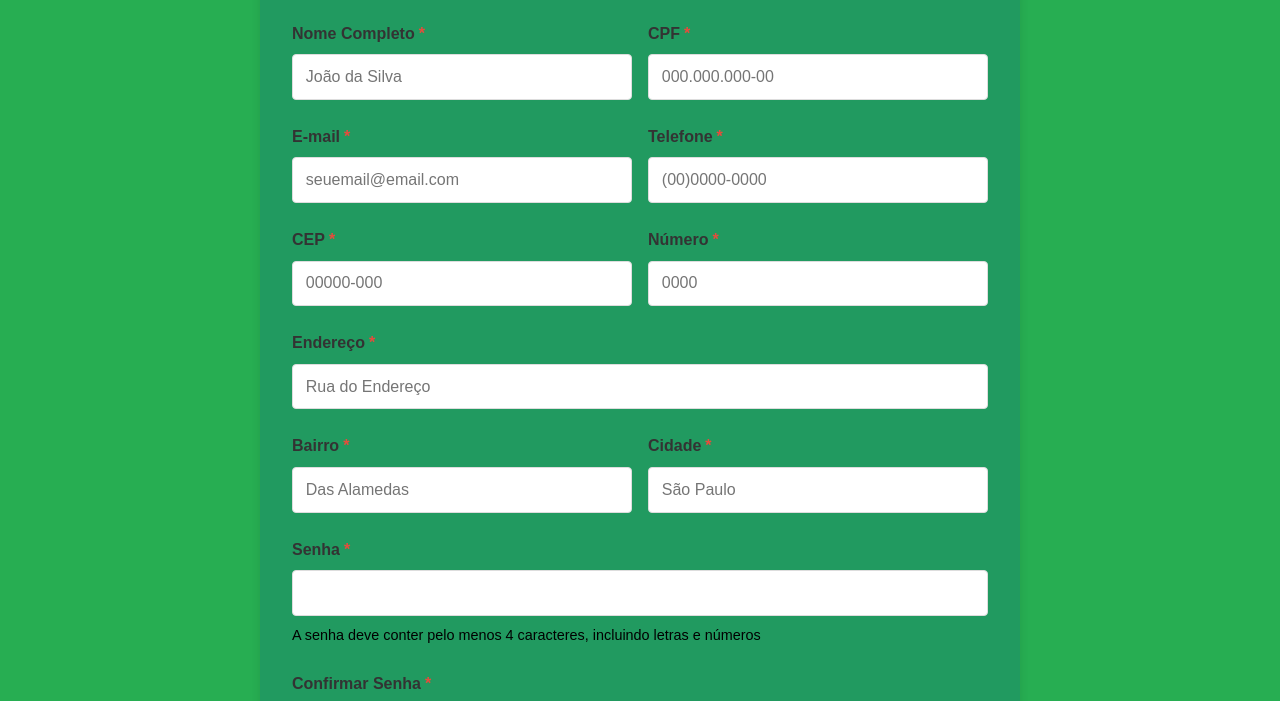
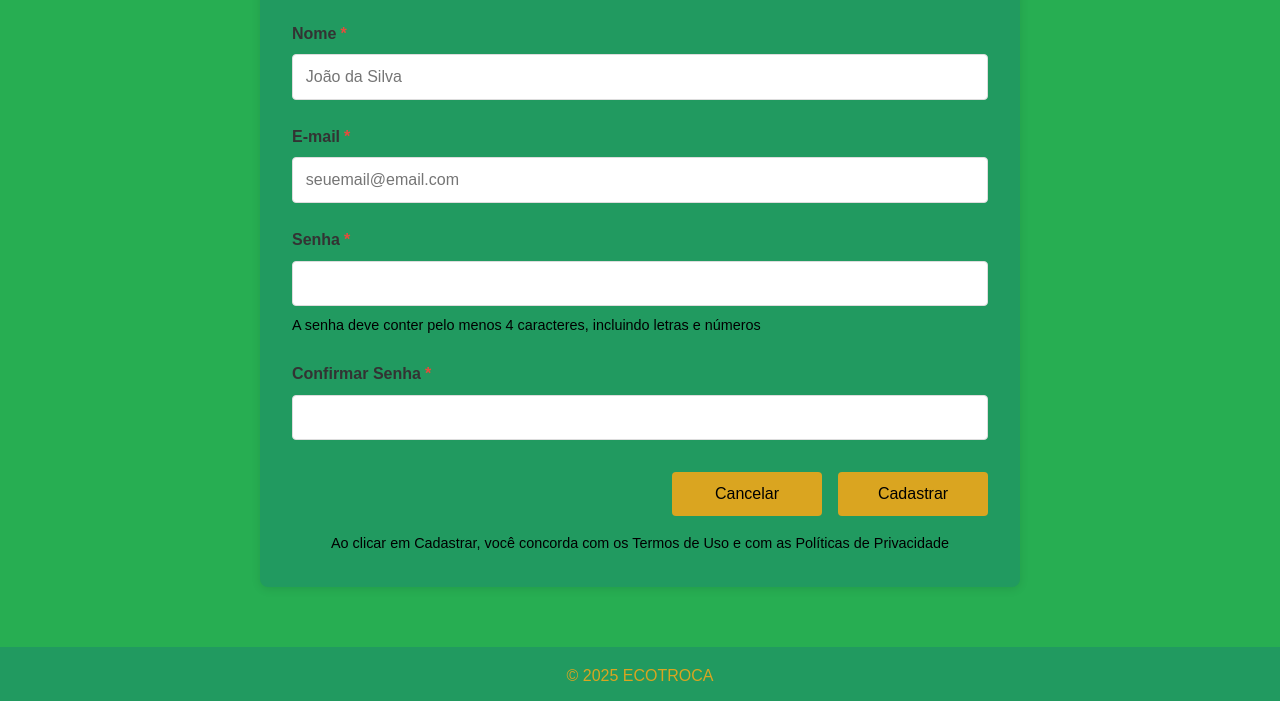
Before and after one commit to coelhomachado/integrador_T45_GB, a plain HTML site: page site-ecotroca-cadastro(form)120325.html in a window 1280 px wide. Shown: the part 233-934 px from the top of the page. Drawn offline with Linux system fonts and the light colour scheme.

Commit message:
cadastro form atualizado

```diff
--- a/site-html-Ecotroca-parte-cadastro(form).html
+++ b/site-ecotroca-cadastro(form)120325.html
@@ -82,9 +82,17 @@
             color: #219a60;
         }
 
-        /* Rest of existing styles */
+        /* Content styles */
+        .content {
+            flex: 1;
+            display: flex;
+            align-items: center;
+            justify-content: center;
+        }
+
         .container {
             max-width: 800px;
+            width: 100%;
             margin: 40px auto;
             padding: 20px;
         }
@@ -104,6 +112,7 @@
 
         .form-group {
             margin-bottom: 1.5rem;
+            width: 100%;
         }
 
         label {
@@ -127,12 +136,6 @@
             box-shadow: 0 0 5px rgba(39, 174, 96, 0.2);
         }
 
-        .form-row {
-            display: grid;
-            grid-template-columns: 1fr 1fr;
-            gap: 1rem;
-        }
-
         .form-buttons {
             display: flex;
             gap: 1rem;
@@ -147,6 +150,7 @@
             font-size: 1rem;
             cursor: pointer;
             transition: background-color 0.3s;
+            min-width: 150px;
         }
 
         .btn-primary {
@@ -179,6 +183,23 @@
             margin-top: 0.5rem;
         }
 
+        .terms-info {
+            font-size: 0.9rem;
+            color: black;
+            margin-top: 1rem;
+            text-align: center;
+        }
+
+        /* Footer styles */
+        footer {
+            background-color: #219a60;
+            color: goldenrod;
+            text-align: center;
+            padding: 1rem 0;
+            margin-top: auto;
+            width: 100%;
+        }
+
         @media (max-width: 768px) {
             .nav-container {
                 flex-direction: column;
@@ -193,10 +214,6 @@
 
             .container {
                 margin: 20px;
-            }
-
-            .form-row {
-                grid-template-columns: 1fr;
             }
 
             .form-buttons {
@@ -232,59 +249,20 @@
         </div>
     </nav>
 
-    <!-- Rest of the existing form content -->
+    <div class="content">
         <div class="container">
             <div class="form-container">
-            <h1>Cadastro no Programa EcoTroca </h1>
+                <h1>Cadastro no Programa EcoTroca</h1>
 
                 <form id="cadastroForm" onsubmit="return false;">
-                <div class="form-row">
                     <div class="form-group">
-                        <label class="required" for="nome">Nome Completo</label>
+                        <label class="required" for="nome">Nome</label>
                         <input placeholder="João da Silva" type="text" id="nome" name="nome" required>
                     </div>
-                    <div class="form-group">
-                        <label class="required" for="cpf">CPF</label>
-                        <input placeholder="000.000.000-00" type="text" id="cpf" name="cpf" required>
-                    </div>
-                </div>
 
-                <div class="form-row">
                     <div class="form-group">
                         <label class="required" for="email">E-mail</label>
                         <input placeholder="seuemail@email.com" type="email" id="email" name="email" required>
-                    </div>
-                    <div class="form-group">
-                        <label class="required" for="telefone">Telefone</label>
-                        <input placeholder="(00)0000-0000" type="tel" id="telefone" name="telefone" required>
-                    </div>
-                </div>
-
-                <div class="form-row">
-                    <div class="form-group">
-                        <label class="required" for="cep">CEP</label>
-                        <input placeholder="00000-000" type="text" id="cep" name="cep" required>
-                    </div>
-                    <div class="form-group">
-                        <label class="required" for="numero">Número</label>
-                        <input placeholder="0000" type="text" id="numero" name="numero" required>
-                    </div>
-                </div>
-
-                <div class="form-group">
-                    <label class="required" for="endereco">Endereço</label>
-                    <input placeholder="Rua do Endereço" type="text" id="endereco" name="endereco" required>
-                </div>
-
-                <div class="form-row">
-                    <div class="form-group">
-                        <label class="required" for="bairro">Bairro</label>
-                        <input placeholder="Das Alamedas" type="text" id="bairro" name="bairro" required>
-                    </div>
-                    <div class="form-group">
-                        <label class="required" for="cidade">Cidade</label>
-                        <input placeholder="São Paulo" type="text" id="cidade" name="cidade" required>
-                    </div>
                     </div>
 
                     <div class="form-group">
@@ -301,10 +279,18 @@
                     <div class="form-buttons">
                         <button type="button" class="btn-secondary">Cancelar</button>
                         <button type="submit" class="btn-primary">Cadastrar</button>
-                    <div class="form-info">Ao clicar em Cadastrar, você concorda com os Termos de Uso e com as Políticas de Privacidade</div>
+                    </div>
+
+                    <div class="terms-info">
+                        Ao clicar em Cadastrar, você concorda com os Termos de Uso e com as Políticas de Privacidade
                     </div>
                 </form>
             </div>
         </div>
+    </div>
+
+    <footer>
+        <p>© 2025 ECOTROCA</p>
+    </footer>
 </body>
 </html>
```
Lines whose indentation alone changed are shown as unchanged.
